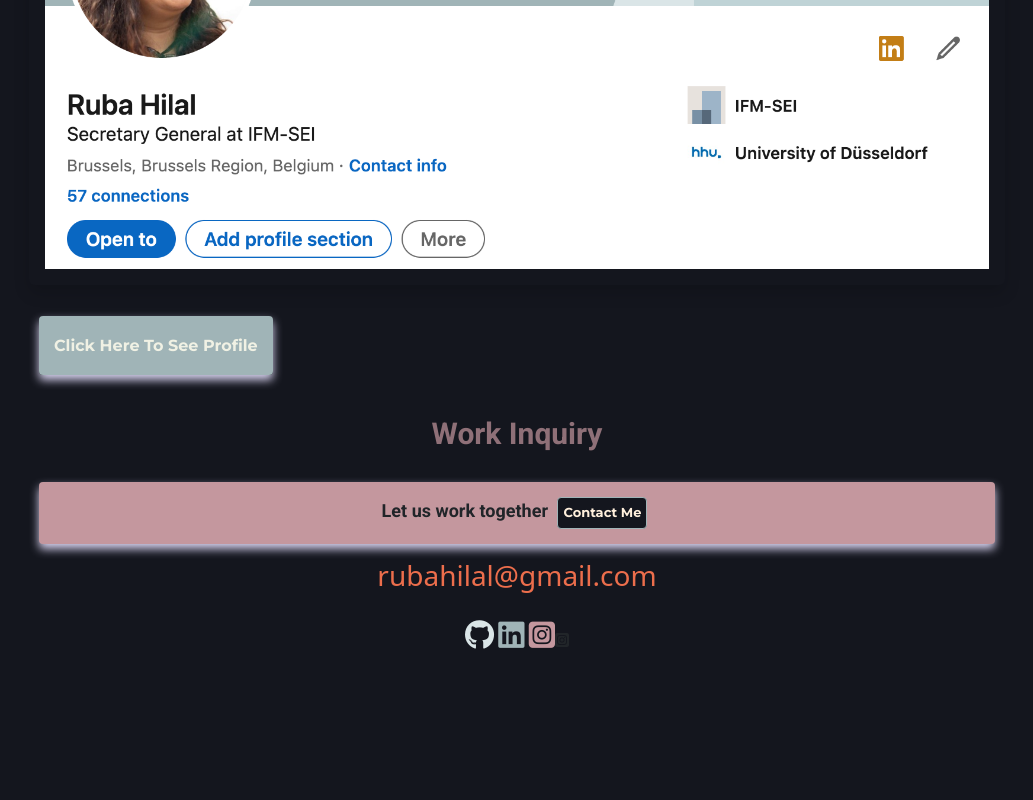
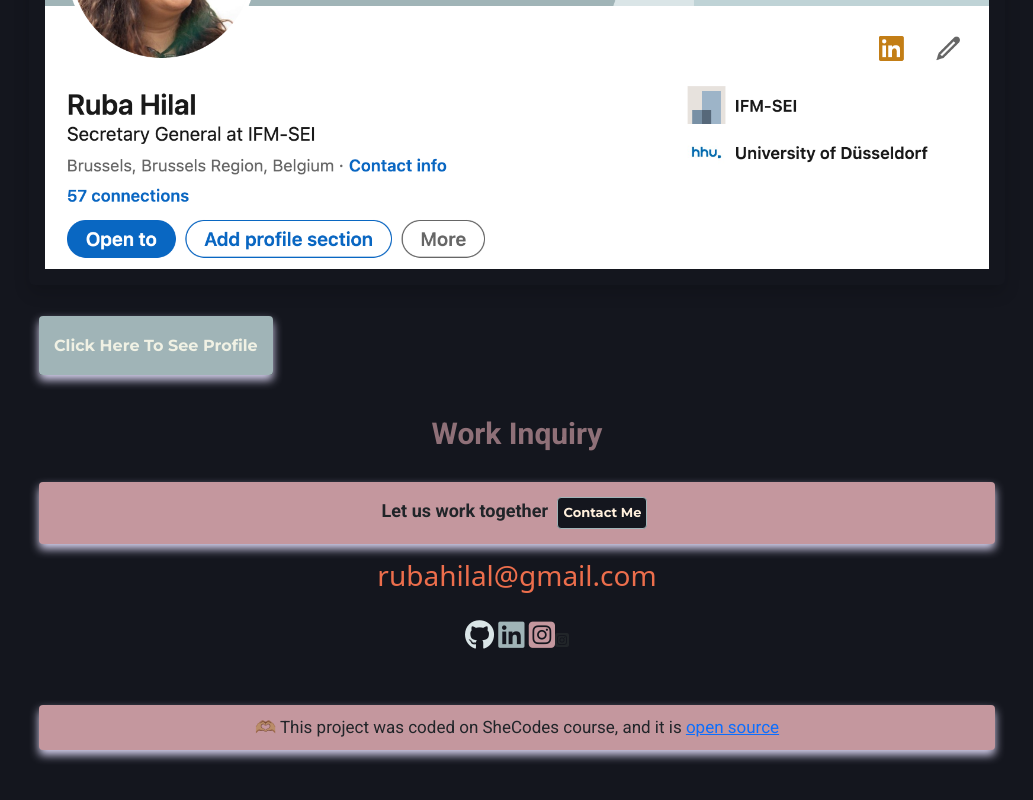
Before and after one commit to RubaHilal/Ruba-Hilal-s-Portfolio, a plain HTML site: page about.html in a window 1280 px wide. Shown: the part 773-1573 px from the top of the page, without its empty margins (123-1156 px from the left). Before the commit the page ends 1490 px from the top, so only its background shows below. Drawn offline with nearby package versions, Linux system fonts and the light colour scheme.

Commit message:
update footer

```diff
--- a/about.html
+++ b/about.html
@@ -89,6 +89,11 @@
                             class="fa-brands fa-square-instagram"></a>
                     </i>
                 </div>
+                <p class="text-center mt-5">
+                    🫶🏽 This project was coded on SheCodes course, and it is <a
+                        href="https://github.com/RubaHilal/Ruba-Hilal-s-Portfolio/tree/main" target="_blank"
+                        title="Github for the website of Ruba Hilal"> open source</a>
+                </p>
             </footer>
         </div>
        </div>
```
Also changed, not shown: contact.html (+5 -0 lines), index.html (+5 -0 lines), work.html (+3 -1 lines).
